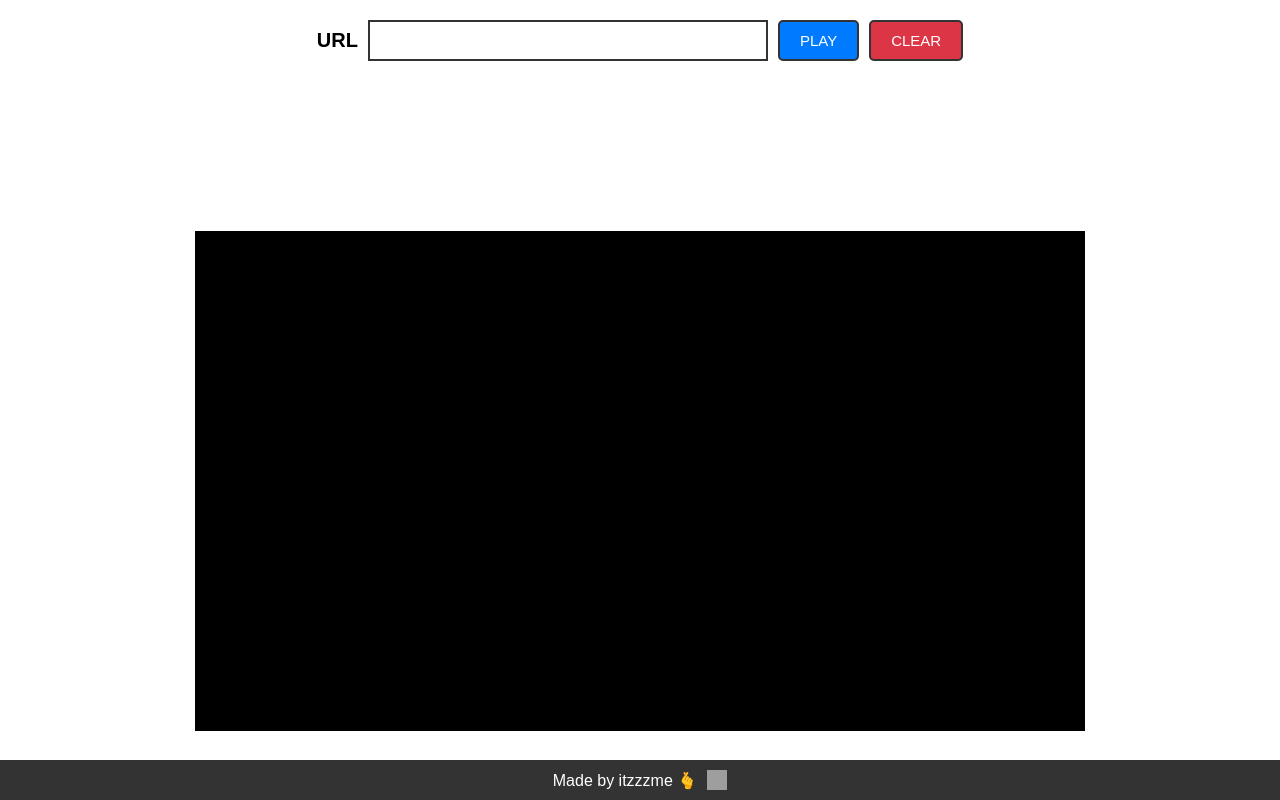
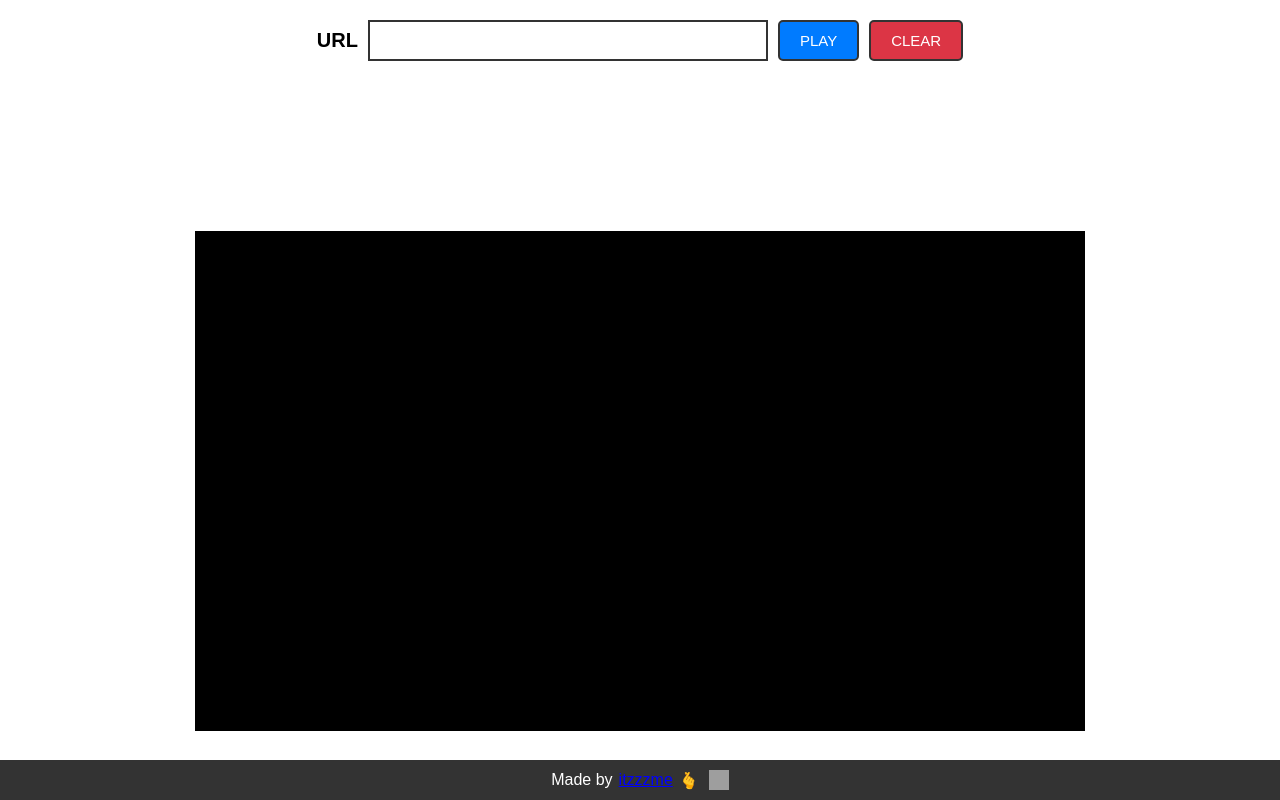
Before and after one commit to scara78/m3u8proxy, a website: page src/index.html in a window 1280 px wide. Drawn offline with Linux system fonts and the light colour scheme; grey boxes are pictures that could not be loaded.

Commit message:
Update index.html

```diff
--- a/src/index.html
+++ b/src/index.html
@@ -113,6 +113,11 @@
       vertical-align: middle;
       margin-left: 10px;
     }
+    .details {
+      display: flex;
+      align-items: center;
+      gap: 6px;
+    }
   </style>
 </head>
 <body>
@@ -129,11 +134,13 @@
   </div>
 
   <footer>
-    Made by itzzzme 🫰
+    <div class="details">
+      Made by <a href="https://github.com/itzzzme" target="_blank" style="color: blue; text-decoration: underline;">itzzzme</a> 🫰
+    </div>
     <a href="https://github.com/itzzzme/m3u8proxy" target="_blank">
       <img src="https://img.icons8.com/material-outlined/24/ffffff/github.png" alt="GitHub" class="github-icon"/>
     </a>
-  </footer>
+</footer>
 
   <script src="https://bradmax.com/client/files/player-js/73a9716fd26717763cd2d46fb9e41463645853de_14815/bradmax_player.js"></script>
   <script type="text/javascript">
```
